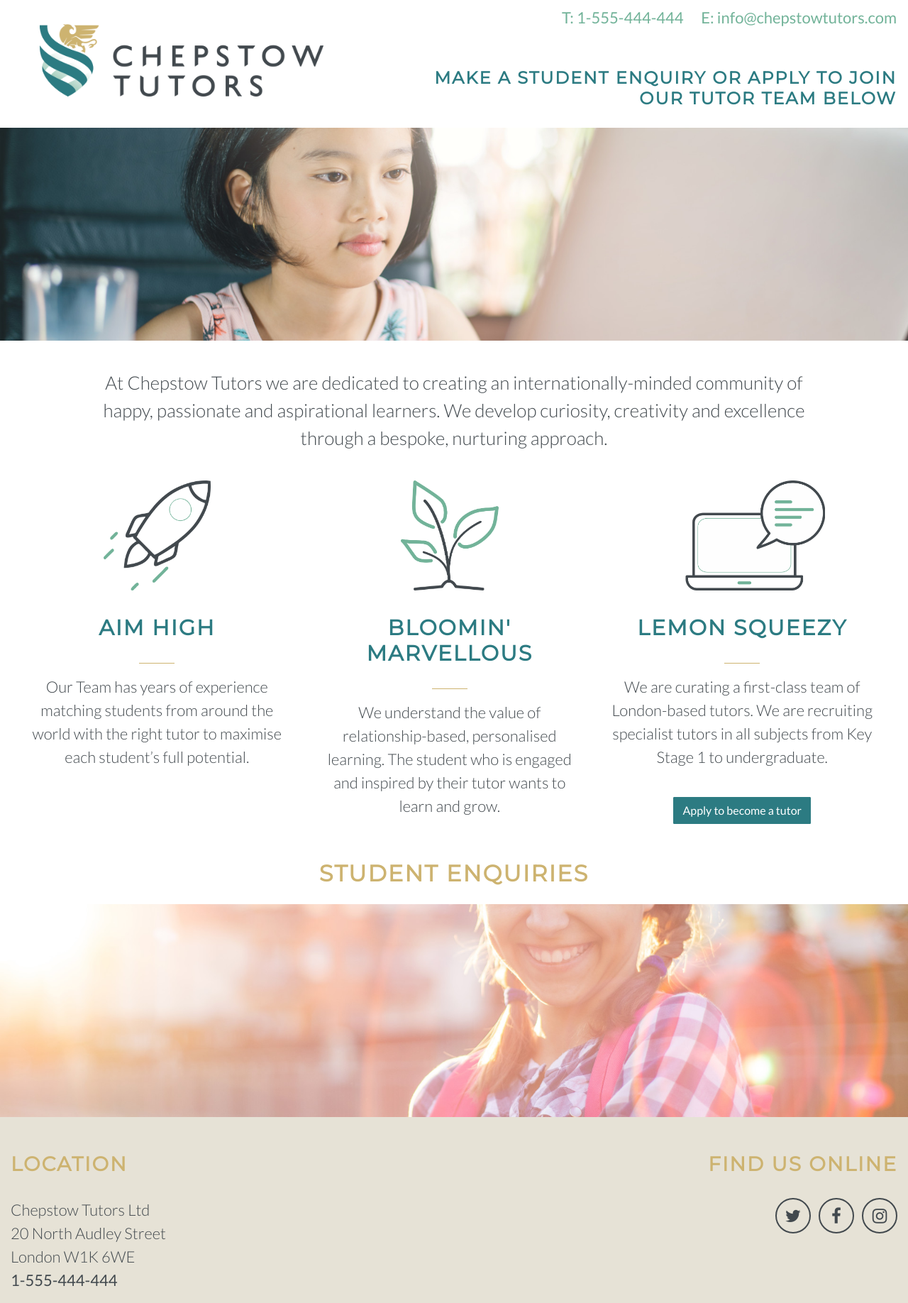
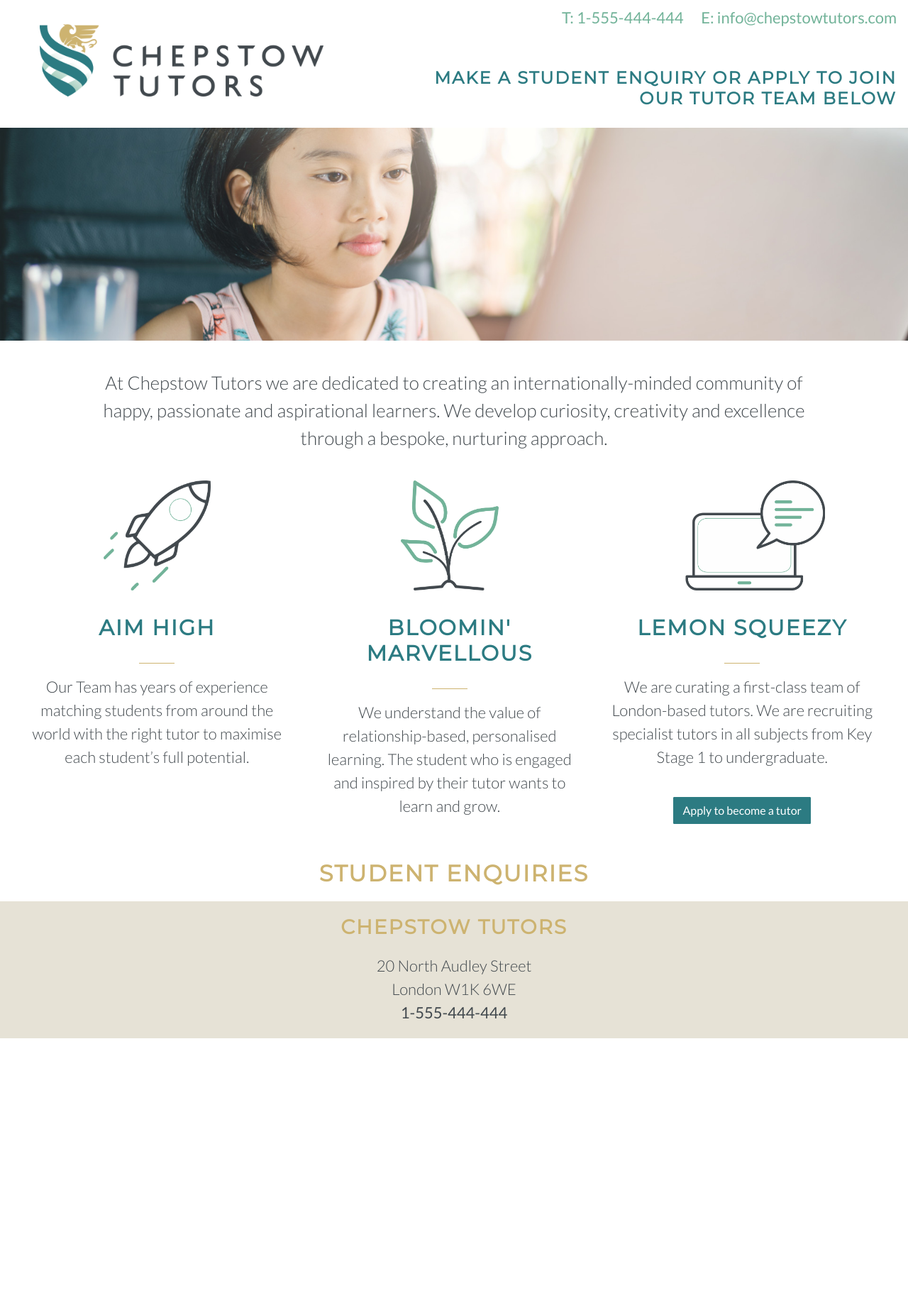
Before and after one commit to tutorcruncher-sites/chepstow-tutors, a Jekyll site: the page built from index.html, in a window 1280 px wide. Shown: the whole page at 71% size. Built offline with Jekyll 4.4.1, drawn with Linux system fonts in a browser that asks for light colours; nearby versions of some CDN libraries; after the commit the page ends 1463 px from its top, so only the background shows below that.

Commit message:
3rd draft

```diff
--- a/_config.yml
+++ b/_config.yml
@@ -16,7 +16,6 @@ exclude:
 include:
   - _redirects
 address:
-  - Chepstow Tutors Ltd
   - 20 North Audley Street
   - London W1K 6WE
 phone: 1-555-444-444
--- a/_includes/footer.html
+++ b/_includes/footer.html
@@ -1,17 +1,15 @@
 <!-- Footer -->
-<footer class="text-center">
+<footer>
   <div class="container">
-    <div class="row">
-      <div class="footer-col col-6">
-        <h3>Location</h3>
+    <div class="text-center mx-auto">
+      <h3>Chepstow Tutors</h3>
       <p>
         {% for line in site.address %}
           {{ line }} <br>
         {% endfor %}
         <b>{{ site.phone }}</b>
       </p>
-      </div>
-      <div class="footer-col col-6">
+      <!-- <div class="footer-col col-6">
         <h3 class="text-right">Find us online</h3>
         <ul class="list-inline text-right">
           {% for network in site.social %}
@@ -20,7 +18,7 @@
             </li>
           {% endfor %}
         </ul>
-      </div>
+      </div> -->
     </div>
   </div>
 </footer>
--- a/index.html
+++ b/index.html
@@ -58,8 +58,3 @@ blocks:
     <div id="enquiry" class="text-center"></div>
   </div>
 </section>
-
-<!-- Hero 2 -->
-<div id="hero-2" class="mt-4">
-  <div class="hero-2"></div>
-</div>
--- a/static/css/style.scss
+++ b/static/css/style.scss
@@ -70,7 +70,7 @@ hr {
   }
 }
 
-header, #hero-2 {
+header {
   height: 300px;
   background: url('/static/img/girl_with_laptop.jpg');
   background-position: center;
@@ -78,10 +78,6 @@ header, #hero-2 {
   @media (max-width: 767px) {
     height: 200px;
   }
-}
-
-#hero-2 {
-  background-image: url('/static/img/girl_with_book.jpg');
 }
 
 // Nav
@@ -278,11 +274,16 @@ header, #hero-2 {
 // Footer
 
 footer {
-  padding-top: 50px;
+  padding-top: 20px;
+  margin-top: 20px;
   background-color: $grey;
-    margin-bottom: 0px;
+  margin-bottom: 0px;
   h3 {
-    margin-bottom: 30px;
+    margin-bottom: 20px;
+  }
+  p {
+    padding-bottom: 20px;
+    margin-bottom: 0;
   }
   .footer-col {
     text-align: left;
```
Lines whose indentation alone changed are shown as unchanged.
